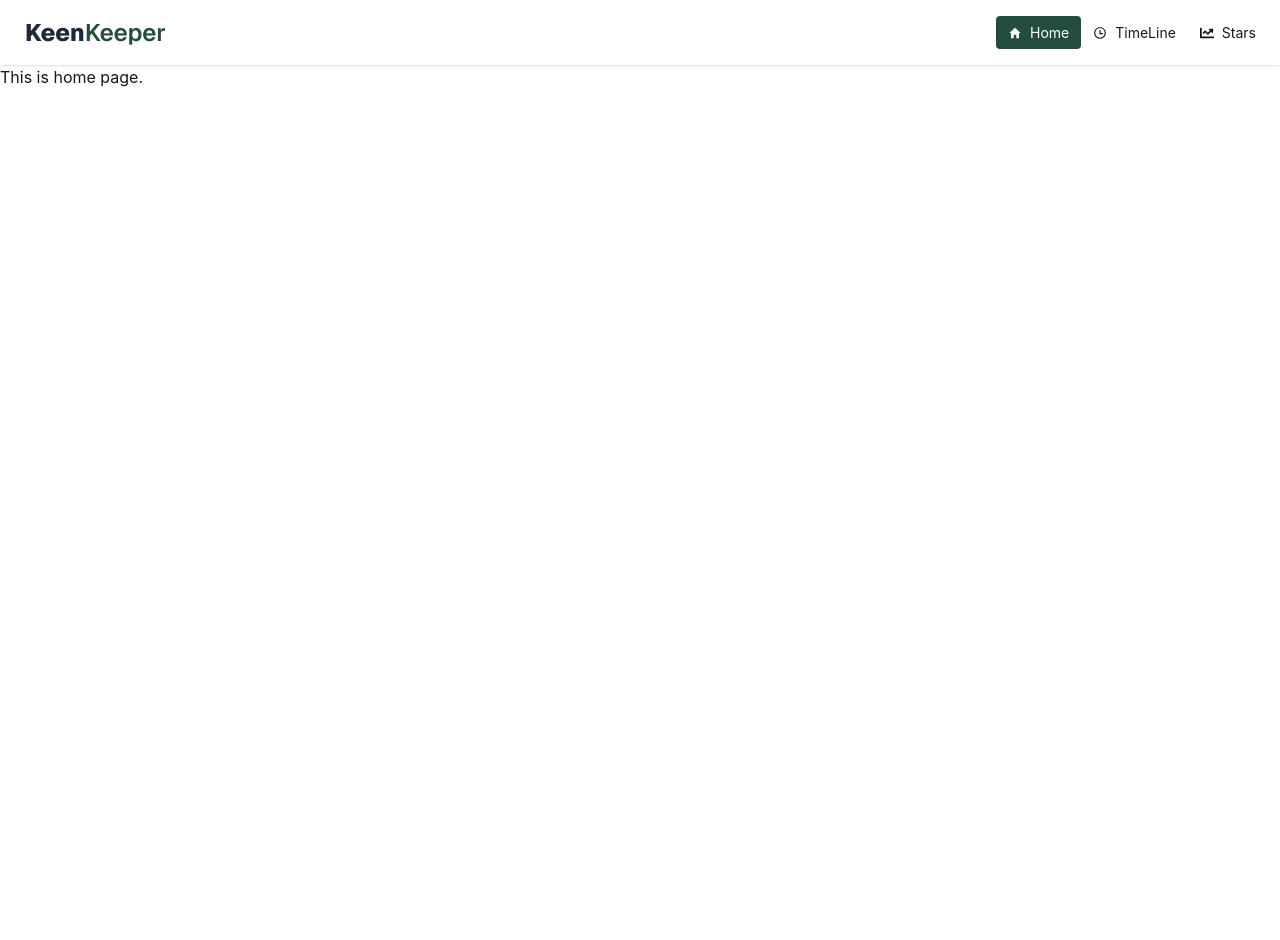
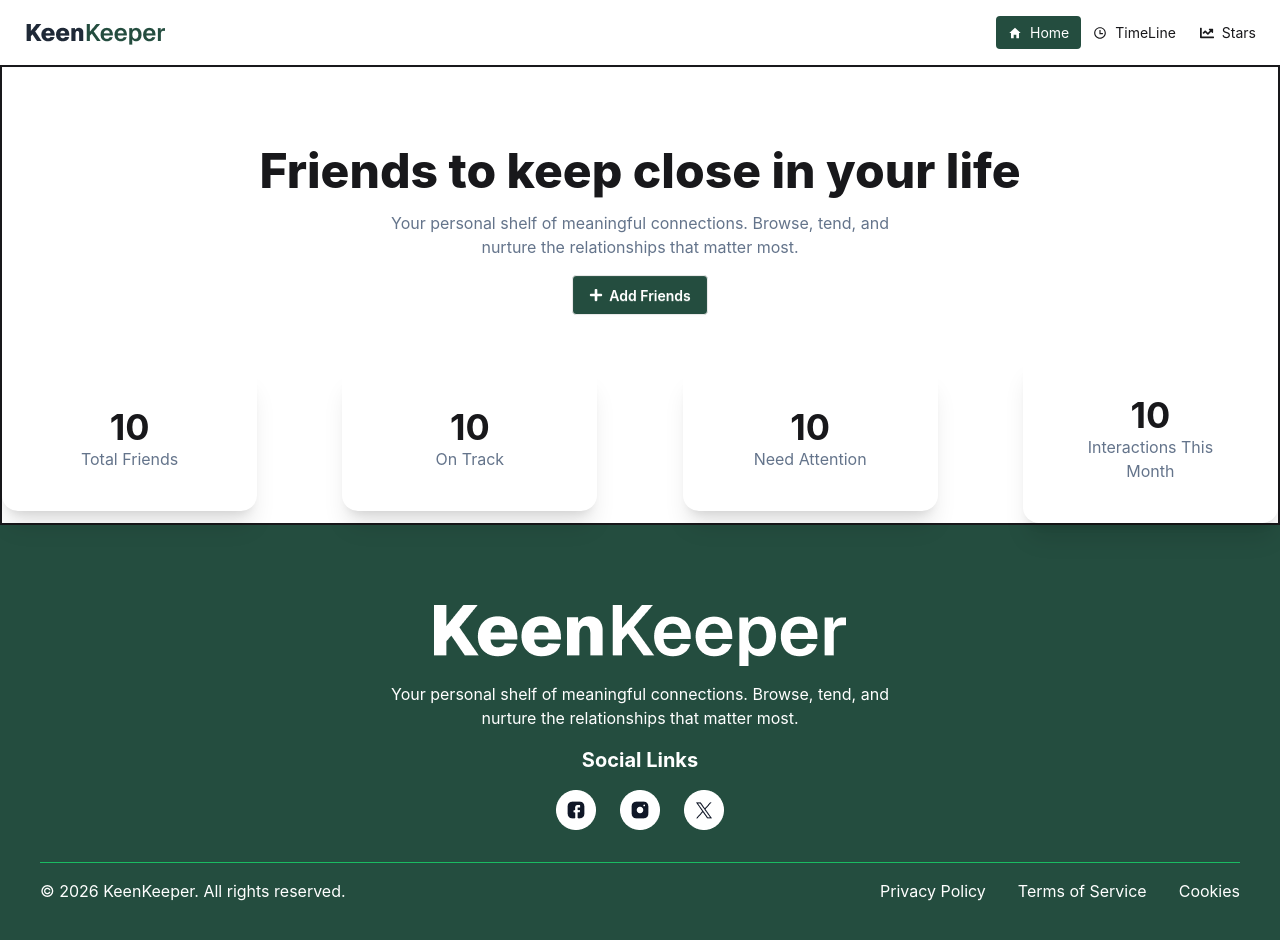
Before and after one commit to souravnath4587-cmd/keen-keeper-project, a React (Vite) app: page / in a window 1280 px wide. Shown: the top 940 px of the page. Before the commit the page ends 800 px from the top, so only its background shows below. Built offline with nearby package versions, Linux system fonts and the light colour scheme.

Commit message:
finished banner and footer section

```diff
--- /dev/null
+++ b/src/components/HomePage/Banner.jsx
@@ -0,0 +1,24 @@
+import React from "react";
+import { FaPlus } from "react-icons/fa";
+
+const Banner = () => {
+  return (
+    <div>
+      <div className="bannerContent flex flex-col justify-center items-center space-y-4 mt-10 p-4 md:p-10">
+        <h1 className="text-3xl md:text-4xl lg:text-5xl font-bold md:font-extrabold items-center">
+          Friends to keep close in your life
+        </h1>
+        <p className="text-[#64748b] w-[350px] md:w-[500px] text-center ">
+          Your personal shelf of meaningful connections. Browse, tend, and
+          nurture the relationships that matter most.
+        </p>
+        <button className="btn bg-[#244d3f] text-white">
+          <FaPlus />
+          Add Friends
+        </button>
+      </div>
+    </div>
+  );
+};
+
+export default Banner;
--- /dev/null
+++ b/src/components/HomePage/Tab.jsx
@@ -0,0 +1,26 @@
+import React from "react";
+
+const Tab = () => {
+  return (
+    <div className="flex flex-wrap justify-between items-center gap-4">
+      <div className="p-10 text-center rounded-2xl w-auto md:w-1/5 shadow-xl">
+        <h2 className="text-4xl font-bold">10</h2>
+        <p className="text-[#64748b]">Total Friends</p>
+      </div>
+      <div className="p-10 text-center rounded-2xl   w-auto md:w-1/5  shadow-xl">
+        <h2 className="text-4xl font-bold">10</h2>
+        <p className="text-[#64748b]">On Track</p>
+      </div>
+      <div className="p-10 text-center rounded-2xl w-auto md:w-1/5  shadow-xl">
+        <h2 className="text-4xl font-bold">10</h2>
+        <p className="text-[#64748b]">Need Attention</p>
+      </div>
+      <div className="p-10 text-center rounded-2xl  w-auto md:w-1/5  shadow-xl">
+        <h2 className="text-4xl font-bold">10</h2>
+        <p className="text-[#64748b]">Interactions This Month</p>
+      </div>
+    </div>
+  );
+};
+
+export default Tab;
--- /dev/null
+++ b/src/components/pages/Footer.jsx
@@ -0,0 +1,44 @@
+import React from "react";
+import footerLogo from "../../assets/logo-xl.png";
+import facebook from "../../assets/facebook.png";
+import instagram from "../../assets/instagram.png";
+import twitter from "../../assets/twitter.png";
+
+const Footer = () => {
+  return (
+    <div className="bg-[#244d3f]">
+      <div className="bannerContent flex flex-col justify-center items-center space-y-4 p-4 md:px-10 md:pt-20 md:pb-10 text-white">
+        <img src={footerLogo} alt="" />
+        <p className=" w-[350px] md:w-[500px] text-center ">
+          Your personal shelf of meaningful connections. Browse, tend, and
+          nurture the relationships that matter most.
+        </p>
+        <div className="text-white text-center">
+          <h4 className="text-xl font-bold pb-4">Social Links</h4>
+          <div className=" flex flex-row gap-6 ">
+            <a href="">
+              <img src={facebook} alt="" />
+            </a>
+            <a href="">
+              <img src={instagram} alt="" />
+            </a>
+            <a href="">
+              <img src={twitter} alt="" />
+            </a>
+          </div>
+        </div>
+        <hr className=" border-[#1abb62] my-4 w-full" />
+        <div className="flex flex-col md:flex-row justify-between items-center w-full">
+          <p>© 2026 KeenKeeper. All rights reserved.</p>
+          <div className="flex flex-col md:flex-row gap-3 md:gap-8 justify-between items-center mt-4 md:mt-0 ">
+            <p>Privacy Policy</p>
+            <p> Terms of Service </p>
+            <p>Cookies</p>
+          </div>
+        </div>
+      </div>
+    </div>
+  );
+};
+
+export default Footer;
--- a/src/components/pages/Home.jsx
+++ b/src/components/pages/Home.jsx
@@ -1,7 +1,16 @@
 import React from "react";
+import Banner from "../HomePage/Banner";
+import Tab from "../HomePage/Tab";
 
 const Home = () => {
-  return <div>This is home page.</div>;
+  return (
+    <div className="">
+      <div className="container mx-auto border-2">
+        <Banner />
+        <Tab />
+      </div>
+    </div>
+  );
 };
 
 export default Home;
--- a/src/layouts/MainLayout.jsx
+++ b/src/layouts/MainLayout.jsx
@@ -1,12 +1,14 @@
 import React from "react";
 import Navbar from "../components/navbar/Navbar";
 import { Outlet } from "react-router";
+import Footer from "../components/pages/Footer";
 
 const MainLayout = () => {
   return (
     <div>
       <Navbar />
       <Outlet />
+      <Footer />
     </div>
   );
 };
```
